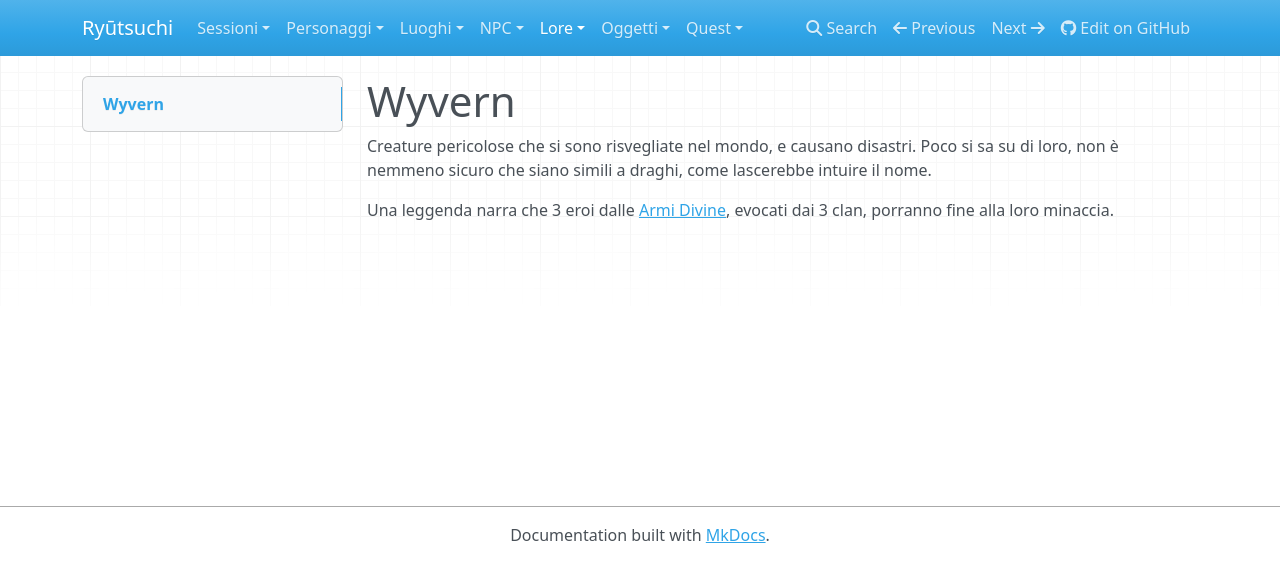
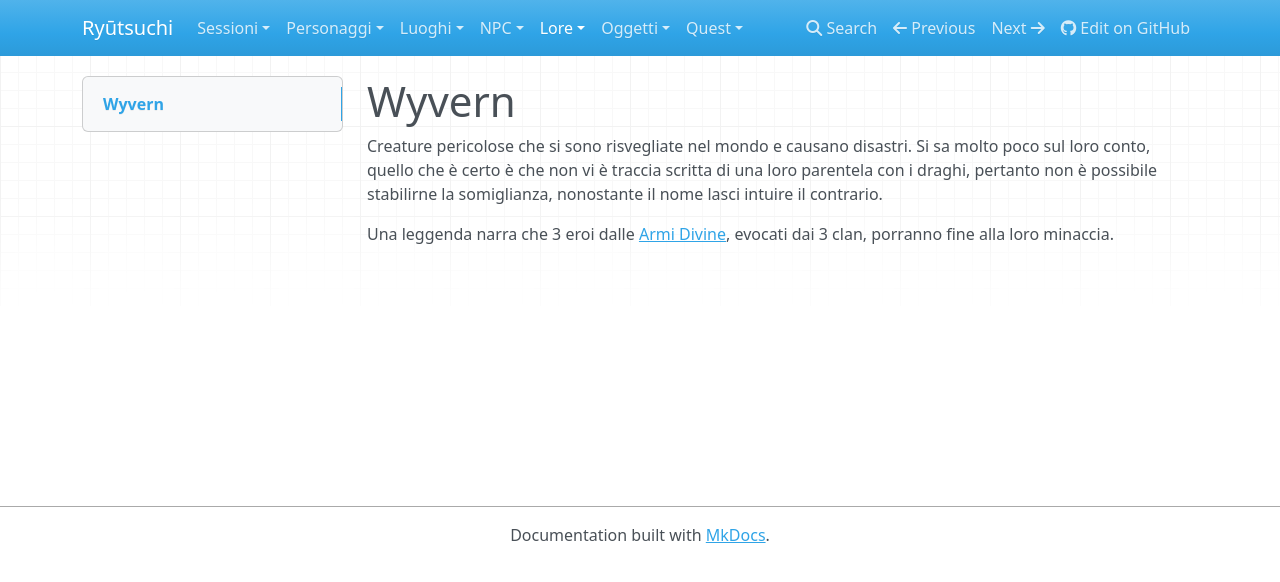
Before and after one commit to LeaX-XIV/ryuutsuchi-note, an MkDocs documentation site: the page built from Note/Wyvern.md, in a window 1280 px wide. Shown: the top 582 px of the page. Built offline with MkDocs 1.6.1, drawn with Linux system fonts in a browser that asks for light colours; nearby versions of some CDN libraries.

Commit message:
Update Wyvern.md

```diff
--- a/Note/Wyvern.md
+++ b/Note/Wyvern.md
@@ -4,7 +4,7 @@ tags:
 ---
 # Wyvern
 
-Creature pericolose che si sono risvegliate nel mondo, e causano disastri.
-Poco si sa su di loro, non è nemmeno sicuro che siano simili a draghi, come lascerebbe intuire il nome.
+Creature pericolose che si sono risvegliate nel mondo e causano disastri.
+Si sa molto poco sul loro conto, quello che è certo è che non vi è traccia scritta di una loro parentela con i draghi, pertanto non è possibile stabilirne la somiglianza, nonostante il nome lasci intuire il contrario.
 
 Una leggenda narra che 3 eroi dalle [Armi Divine](Armi%20Divine.md), evocati dai 3 clan, porranno fine alla loro minaccia.
```
